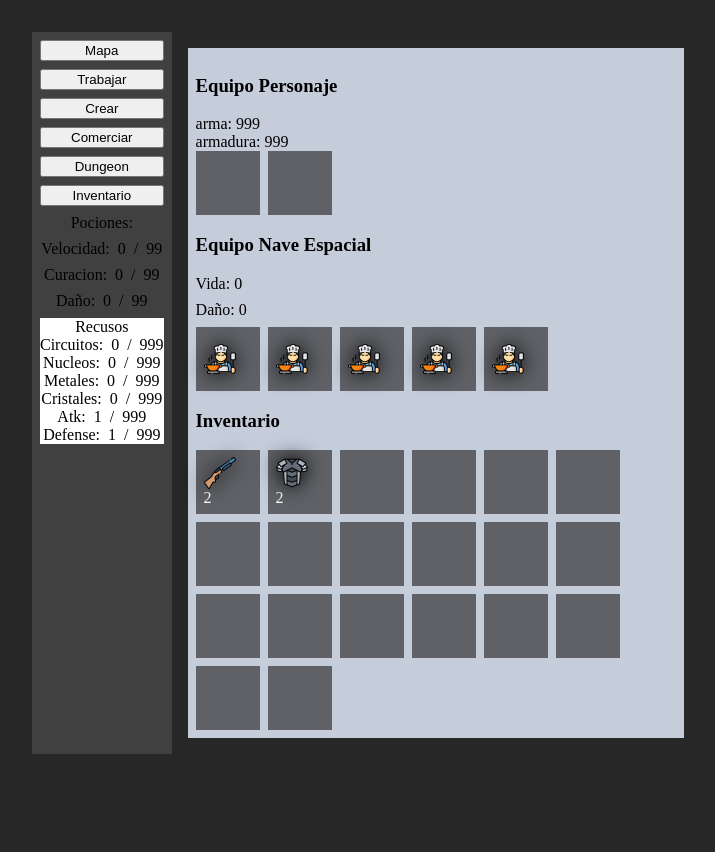
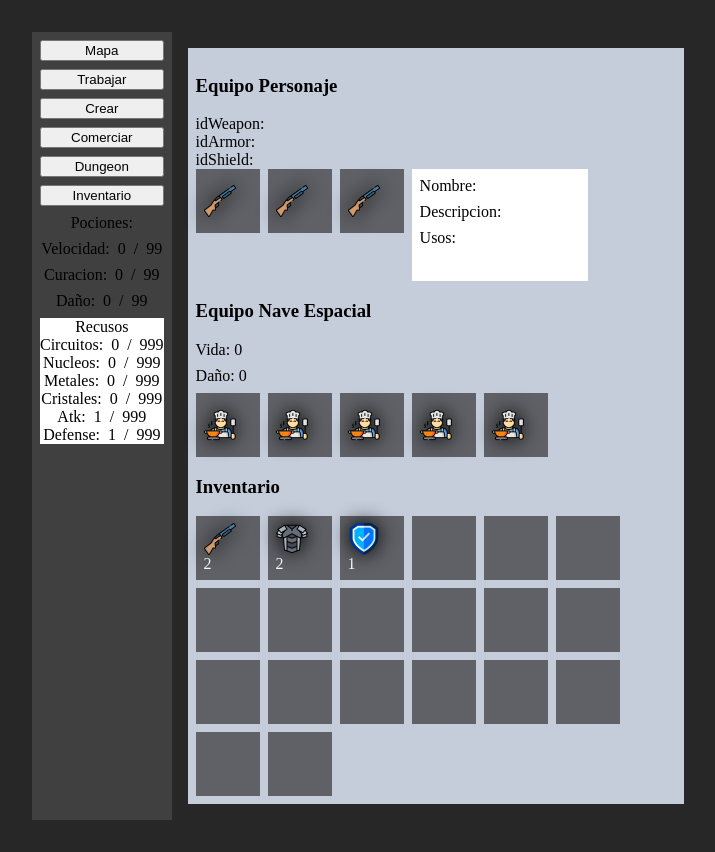
Before and after one commit to JavierBagatoli/JuegoSencillo, a React (Vite) app: page / in a window 1280 px wide. Both pictures are taken after a click on the button "Inventario". Shown: the whole page, without its empty margins (0-715 px from the left). Before the commit the page ends 800 px from the top, so only its background shows below. Built offline with nearby package versions, Linux system fonts and the light colour scheme.

Commit message:
add tooltip

```diff
--- a/src/App.tsx
+++ b/src/App.tsx
@@ -16,7 +16,7 @@ function App() {
     cristales: 0,
     nucleosEnergeticos: 0
   })
-  const [equipment, setEquipment] = useState<PlayerStatsControl>(PLAYER_INITIAL_DUNGEON)
+  const [playerStats, setPlayerStats] = useState<PlayerStatsControl>(PLAYER_INITIAL_DUNGEON)
 
   const showPage = () => {
     switch(page){
@@ -26,7 +26,7 @@ function App() {
         return <Dungeon
           mochilla={mochila}
           updateMochila={setMochila}
-          equipment={equipment}
+          playerStats={playerStats}
           />
       case 'crear':
         return <ComercioPage
@@ -35,8 +35,8 @@ function App() {
           />
       case 'inventario':
         return <InventarioPage
-          equipment={equipment}
-          setEquipment={setEquipment}
+          playerStats={playerStats}
+          setEquipment={setPlayerStats}
         />
     }
   }
@@ -119,12 +119,12 @@ function App() {
             <div style={{backgroundColor: 'white'}}>
               <ToolTipAtributo
                 text='Atk'
-                actualValue={equipment.baseAttack + equipment.bonos.attack}
+                actualValue={playerStats.baseAttack + playerStats.bonos.attack}
                 maxValue={999}
               />
               <ToolTipAtributo
                 text='Defense'
-                actualValue={equipment.bonos.defense}
+                actualValue={playerStats.bonos.defense}
                 maxValue={999}
               />
             </div>
--- a/src/components/Dungeon.tsx
+++ b/src/components/Dungeon.tsx
@@ -1,23 +1,22 @@
 import { useState } from 'react'
 import type { Mochila } from '../App'
 import SeleccionNivelpage from './dungeon/SeleccionNivelpage'
-import type { PlayerStatsControl } from './models/player.interfaces'
-import { PLAYER_INITIAL_DUNGEON } from './initialData/player.init'
 import PantallaDungeon from './dungeon/PantallaDungeon'
 import type { EnemyStatscontrol } from './models/enemy.interfaces'
 import { EMPTY_ENEMY, SLIME_HARD, SLIME_ROCK, SLIME_SOFT } from './initialData/enemys.init'
+import type { PlayerStatsControl } from './models/player.interfaces'
 
 function Dungeon(
   prop: {
     mochilla: Mochila,
     updateMochila: Function,
-    equipment: PlayerStatsControl
+    playerStats: PlayerStatsControl
   }
 ) {
   const [enemy, setEnemy] = useState<EnemyStatscontrol>(EMPTY_ENEMY)
   const [level, setLevel] = useState<number>(0)
   const [startMission, setStartMission] = useState<boolean>(false)
-  const [statusJugador, setStatusJugador] = useState<PlayerStatsControl>(prop.equipment)
+  const [playerStats, setplayerStats] = useState<PlayerStatsControl>(prop.playerStats)
   const [turno, setTurno] = useState<'Jugador' | 'Oponente'>('Jugador');
 
   const updateEnemy = () => {
@@ -37,7 +36,7 @@ function Dungeon(
 
   function handleAttack(){
     setEnemy((val) => {
-      const lifeRest: number = val.life - (1*(statusJugador.baseAttack+statusJugador.bonos.attack))
+      const lifeRest: number = val.life - (1*(playerStats.baseAttack+playerStats.bonos.attack))
       const finalLifeEnemy: number = lifeRest > 0? lifeRest : 0
 
       const enemy:EnemyStatscontrol = {
@@ -48,7 +47,7 @@ function Dungeon(
       return enemy;
     })
 
-    setStatusJugador(val => {
+    setplayerStats(val => {
       return {
         ...val,
         acciones: val.actions++
@@ -79,13 +78,13 @@ function Dungeon(
   }
 
   function markEndOfTurn(){
-    if(statusJugador.actions+1 >= statusJugador.actionsMax + statusJugador.bonos.actions){
+    if(playerStats.actions+1 >= playerStats.actionsMax + playerStats.bonos.actions){
       setTurno('Oponente')
     }
   }
 
   function handleShield(){
-    setStatusJugador((val) => {
+    setplayerStats((val) => {
       return {
         ...val,
         bonos:{
@@ -100,7 +99,7 @@ function Dungeon(
   }
 
   function handleEndTurno(){
-    setStatusJugador((val) => {
+    setplayerStats((val: PlayerStatsControl) => {
       const ataque = enemy.life > 0? 1: 0;
       const defensaFinal = val.bonos.defense-ataque > 0? val.bonos.defense-ataque : 0;
       const atk = ataque-val.bonos.defense
@@ -145,7 +144,7 @@ function Dungeon(
         {
           startMission?
             <PantallaDungeon
-              statusPlayer={statusJugador}
+              playerStats={playerStats}
               statusEnemy={enemy}
               startMission={(val: boolean) => handleSelectLevel(val)}
               />
--- a/src/components/initialData/armory.init.ts
+++ b/src/components/initialData/armory.init.ts
@@ -1,5 +1,6 @@
 import escopeta from "../../assets/icons/escopeta.png"
 import armadura from "../../assets/icons/armadura.png"
+import shield from "../../assets/icons/shield.png"
 import type { Weapon } from "../models/items-fight.interfaces"
 
 export const ARMORY: Record<number, Weapon> ={
@@ -34,17 +35,17 @@ export const ARMORY: Record<number, Weapon> ={
       uses: 0,
     },
     2: {
-      nombre: 'Escopeta',
-      descripcion: 'Arma antigua',
+      nombre: 'Escudo',
+      descripcion: 'Escudo',
       id: 2,
-      type: 'weapon',
-      icon: '',
+      type: 'shield',
+      icon: shield,
       damage: 0,
-      defense: 0,
+      defense: 1,
       uses: 0,
     },
     3: {
-      nombre: 'Escopeta',
+      nombre: 'Escopeta 2',
       descripcion: 'Arma antigua',
       id: 3,
       type: 'weapon',
--- a/src/components/initialData/enemys.init.ts
+++ b/src/components/initialData/enemys.init.ts
@@ -1,6 +1,6 @@
-import type { PlayerStatsControl } from "../models/player.interfaces";
+import type { EnemyStatscontrol } from "../models/enemy.interfaces"
 
-export const EMPTY_ENEMY: PlayerStatsControl = {
+export const EMPTY_ENEMY: EnemyStatscontrol = {
     life: 0,
     lifeMax: 0,
     bonos: {
@@ -14,7 +14,7 @@ export const EMPTY_ENEMY: PlayerStatsControl = {
     actionsMax: 1,
 }
 
-export const SLIME_SOFT: PlayerStatsControl = {
+export const SLIME_SOFT: EnemyStatscontrol = {
     life: 10,
     lifeMax: 10,
     bonos: {
@@ -28,7 +28,7 @@ export const SLIME_SOFT: PlayerStatsControl = {
     actionsMax: 1,
 }
 
-export const SLIME_HARD: PlayerStatsControl = {
+export const SLIME_HARD: EnemyStatscontrol = {
     life: 100,
     lifeMax: 100,
     bonos: {
@@ -42,7 +42,7 @@ export const SLIME_HARD: PlayerStatsControl = {
     actionsMax: 1,
 }
 
-export const SLIME_ROCK: PlayerStatsControl = {
+export const SLIME_ROCK: EnemyStatscontrol = {
     life: 80,
     lifeMax: 80,
     bonos: {
--- a/src/components/initialData/player.init.ts
+++ b/src/components/initialData/player.init.ts
@@ -12,4 +12,9 @@ export const PLAYER_INITIAL_DUNGEON: PlayerStatsControl = {
     baseAttack: 1,
     actions: 0,
     actionsMax: 1,
+    equipment: {
+        idWeapon: null,
+        idArmor: null,
+        idShield: null
+    }
 }
--- a/src/components/inventario/Inventario-page.tsx
+++ b/src/components/inventario/Inventario-page.tsx
@@ -3,24 +3,18 @@ import SlotInvetario from "./slot-inventario-component"
 import cocina from "../../assets/icons/cocina.png"
 import { ARMORY } from "../initialData/armory.init"
 import type { Weapon } from "../models/items-fight.interfaces"
-import type { PlayerStatsControl } from "../models/player.interfaces"
+import type { EquipmentUser, PlayerStatsControl } from "../models/player.interfaces"
 
 function InventarioPage(
   props: {
-    equipment: PlayerStatsControl,
+    playerStats: PlayerStatsControl,
     setEquipment: Function
   }
 ) {
   const [slot, setSlot] = useState<string | null>(null)
   const [slotInvetory, setSlotInvetory] = useState<string | null>(null)
 
-  const [inventario, setInventario] = useState<{
-    arma: number,
-    armadura: number,
-  }>({
-    arma: 999,
-    armadura: 999,
-  })
+  const [inventario, setInventario] = useState<EquipmentUser>(props.playerStats.equipment)
 
   const naveEspacio = {
     vida: 0,
@@ -40,6 +34,10 @@ function InventarioPage(
     {
       id: 1,
       cantidad: 2,
+    },
+    {
+      id: 2,
+      cantidad: 1,
     },
   ]
 
@@ -65,20 +63,26 @@ function InventarioPage(
     if(slot !== null){
       const id: number = Number(ids)
       console.log(id)
-      if(slot === 'inv-arma' || slot === 'inv-armadura'){
+      if(['inv-arma','inv-armadura','inv-shield'].includes(slot)){
         if(slot === 'inv-arma' && biblioteca[id]?.type === 'weapon'){
           setInventario((val) => {
-            return {
+            const final: EquipmentUser = {
               ...val,
-              arma: biblioteca[id].id
+              idWeapon: biblioteca[id].id
             }
+
+            return final
           })
           props.setEquipment((val: PlayerStatsControl) => {
-            const finalStatus = {
+            const finalStatus:PlayerStatsControl = {
               ...val,
               bonos:{
                 ...val.bonos,
                 attack: biblioteca[id].damage
+              },
+              equipment:{
+                ...val.equipment,
+                idWeapon: biblioteca[id].id
               }
             }
 
@@ -87,10 +91,12 @@ function InventarioPage(
           clean();
         }else if(slot === 'inv-armadura' && biblioteca[id]?.type === 'armor'){
           setInventario((val) => {
-            return {
+            const final: EquipmentUser = {
               ...val,
-              armadura: biblioteca[id].id
+              idArmor: biblioteca[id].id
             }
+
+            return final
           })
 
           props.setEquipment((val: PlayerStatsControl) => {
@@ -99,12 +105,18 @@ function InventarioPage(
               bonos:{
                 ...val.bonos,
                 defense: biblioteca[id].defense
+              },
+              equipment:{
+                ...val.equipment,
+                idArmor: biblioteca[id].id
               }
             }
 
             return finalStatus;
           })
 
+          clean();
+        }else if(slot === 'inv-shield' && biblioteca[id]?.type === 'shield'){
           clean();
         }
       }
@@ -132,18 +144,36 @@ function InventarioPage(
               <SlotInvetario
                 id="inv-arma"
                 slotSlected={slot}
-              icon={biblioteca[inventario.arma].icon || null}
+                icon={biblioteca[inventario?.idWeapon || 0]?.icon}
                 selected={(val:string) => handleSetSlot(val)}
                 cant={null}
               />
               <SlotInvetario
                 id="inv-armadura"
                 slotSlected={slot}
-              icon={biblioteca[inventario.armadura].icon || null}
+                icon={biblioteca[inventario?.idArmor || 0].icon || null}
                 selected={(val:string) => handleSetSlot(val)}
                 cant={null}
               />
 
+              <SlotInvetario
+                id="inv-shield"
+                slotSlected={slot}
+                icon={biblioteca[inventario?.idShield || 0].icon || null}
+                selected={(val:string) => handleSetSlot(val)}
+                cant={null}
+              />
+              <div className="tooltip-info flex col pad-05">
+                <span>
+                  Nombre:
+                </span>
+                <span>
+                  Descripcion:
+                </span>
+                <span>
+                  Usos:
+                </span>
+              </div>
             </section>
 
           <h3>Equipo Nave Espacial</h3>
--- a/src/components/models/enemy.interfaces.ts
+++ b/src/components/models/enemy.interfaces.ts
@@ -1,5 +1,5 @@
-import type { PlayerStatsControl } from "./player.interfaces";
+import type StatsControl from "./player.interfaces";
 
-export interface EnemyStatscontrol extends PlayerStatsControl{
+export interface EnemyStatscontrol extends StatsControl{
 
 }
--- a/src/components/models/items-fight.interfaces.ts
+++ b/src/components/models/items-fight.interfaces.ts
@@ -2,7 +2,7 @@ export interface Weapon{
     nombre: string,
     descripcion: string,
     id: number,
-    type: 'weapon' | 'armor',
+    type: 'weapon' | 'armor' | 'shield',
     icon: any,
     damage: number,
     defense: number,
--- a/src/index.css
+++ b/src/index.css
@@ -134,3 +134,9 @@ img{
     transform: rotate(90deg) scale(1) translateY(-0rem);
   }
 }
+
+.tooltip-info{
+  background-color: white;
+  height: 6rem;
+  width: 10rem;
+}
```
Also changed, not shown: src/components/dungeon/PantallaDungeon.tsx (+7 -7 lines), src/components/models/player.interfaces.ts (+12 -1 lines). Lines whose indentation alone changed are shown as unchanged.
